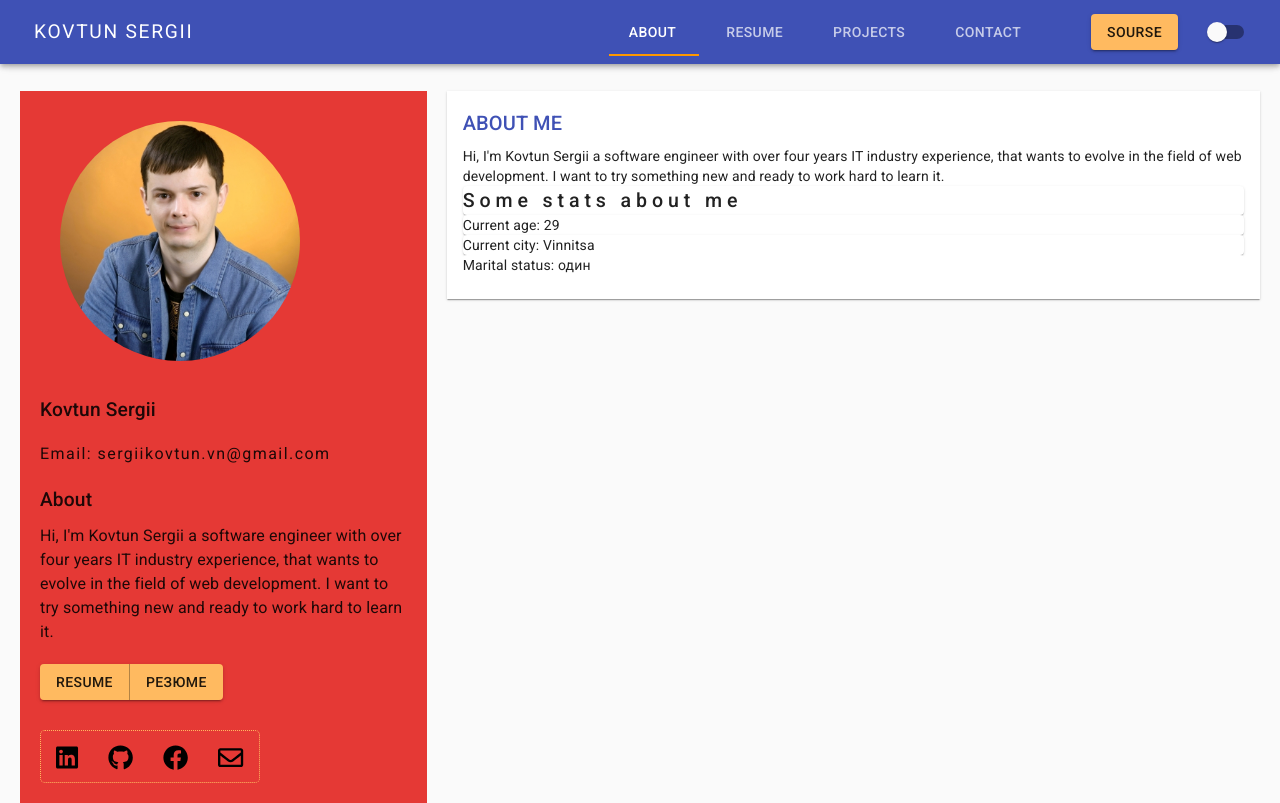
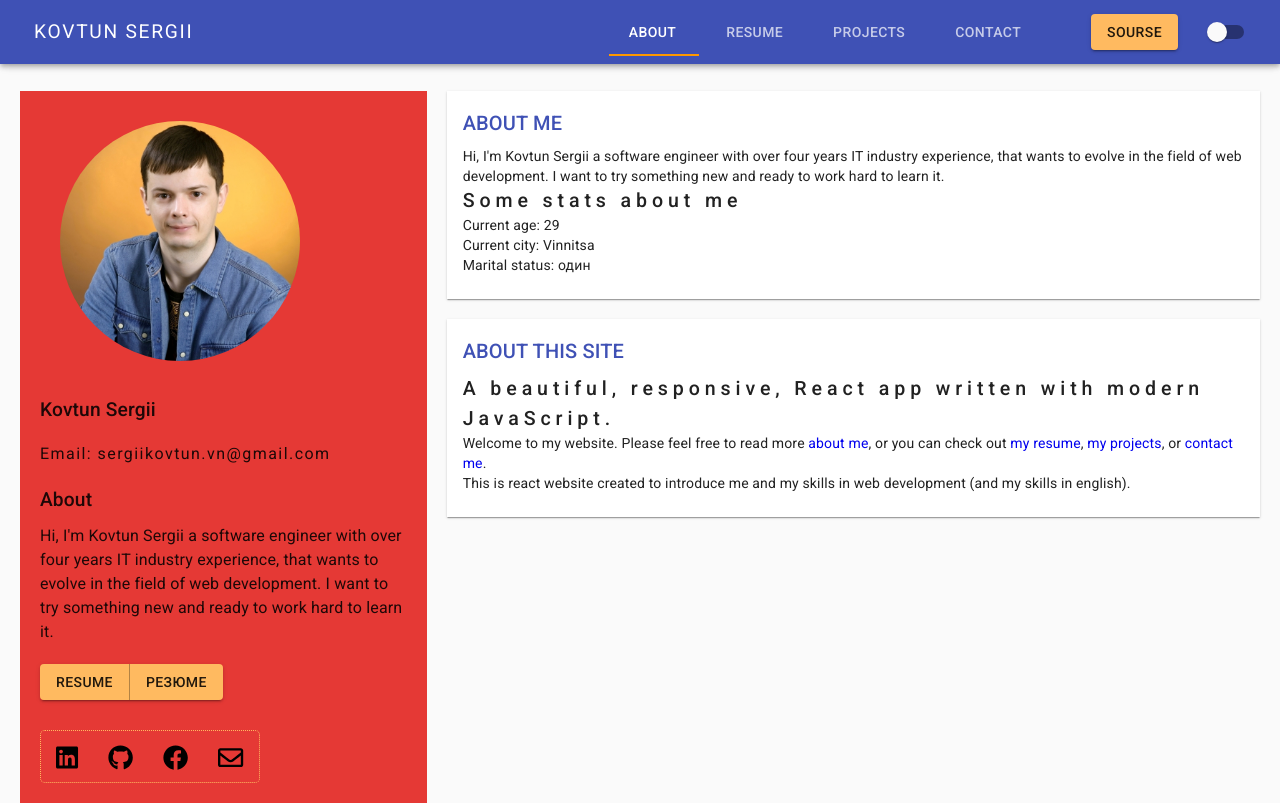
Before and after one commit to SergiiKov/cv, a React (Create React App) app: page /about in a window 1280 px wide. Built offline with nearby package versions, Linux system fonts and the light colour scheme.

Commit message:
fix pages v1

```diff
--- a/src/pages/about/about-page.jsx
+++ b/src/pages/about/about-page.jsx
@@ -1,8 +1,10 @@
 import React, {useState} from 'react';
+import { Link } from 'react-router-dom';
 
 import {  MuiThemeProvider, createMuiTheme } from '@material-ui/core/styles';
 import { makeStyles } from '@material-ui/core/styles';
 import Typography from '@material-ui/core/Typography';
+import Box from '@material-ui/core/Box';
 import Paper from '@material-ui/core/Paper';
 import Title from '../../components/ui/title';
 import Card from '@material-ui/core/Card';
@@ -59,22 +61,35 @@ const AboutPage = () => {
 <Card className={classes.cardMargin} square >
   <CardContent>
     <Title>ABOUT ME</Title>
-    <Paper elevation={0} className={classes.boxP}>
+    <Box elevation={0} className={classes.boxP}>
       Hi, I'm Kovtun Sergii a software engineer with over four years IT industry experience, that wants to evolve in the field of web development.
       I want to try something new and ready to work hard to learn it.
-    </Paper>
-          <Paper className={classes.boxH3}>
+    </Box>
+    <Box className={classes.boxH3}>
       Some stats about me
-          </Paper>
-          <Paper className={classes.boxP}>
+    </Box>
+    <Box className={classes.boxP}>
       Current age: 29
-          </Paper>
-          <Paper >
+    </Box>
+    <Box className={classes.boxP}>
       Current city: Vinnitsa
-          </Paper>
-          <Paper  elevation={0}>
+    </Box>
+    <Box className={classes.boxP}>
       Marital status: один
-          </Paper>
+    </Box>
+  </CardContent>
+</Card>
+
+   <Card className={classes.cardMargin} square>
+     <CardContent>
+     <Title>ABOUT THIS SITE</Title>
+    <Box className={classes.boxH3}>A beautiful, responsive, React app written with modern JavaScript.</Box>
+     <Box className={classes.boxP}>
+       Welcome to my website. Please feel free to read more <Link color="primary" to="/about">about me</Link>, or you can check out <Link to="/resume"> my resume</Link>, <Link to="/projects">my projects</Link>, or <Link to="/contact">contact me</Link>.
+     </Box>
+    <Box className={classes.boxP}>
+      This is react website created to introduce me and my skills in web development (and my skills in english).
+     </Box>
      </CardContent>
    </Card>
        </React.Fragment>
```
Lines whose indentation alone changed are shown as unchanged.
